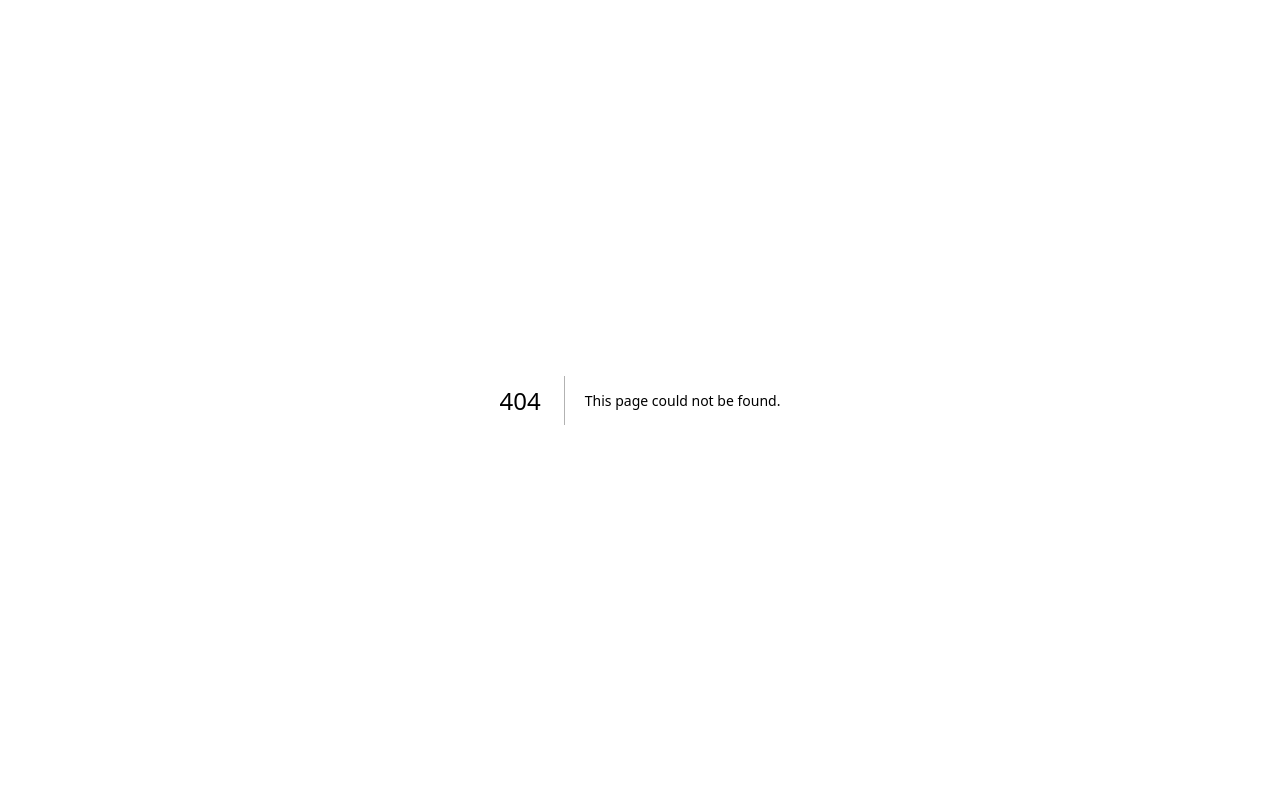
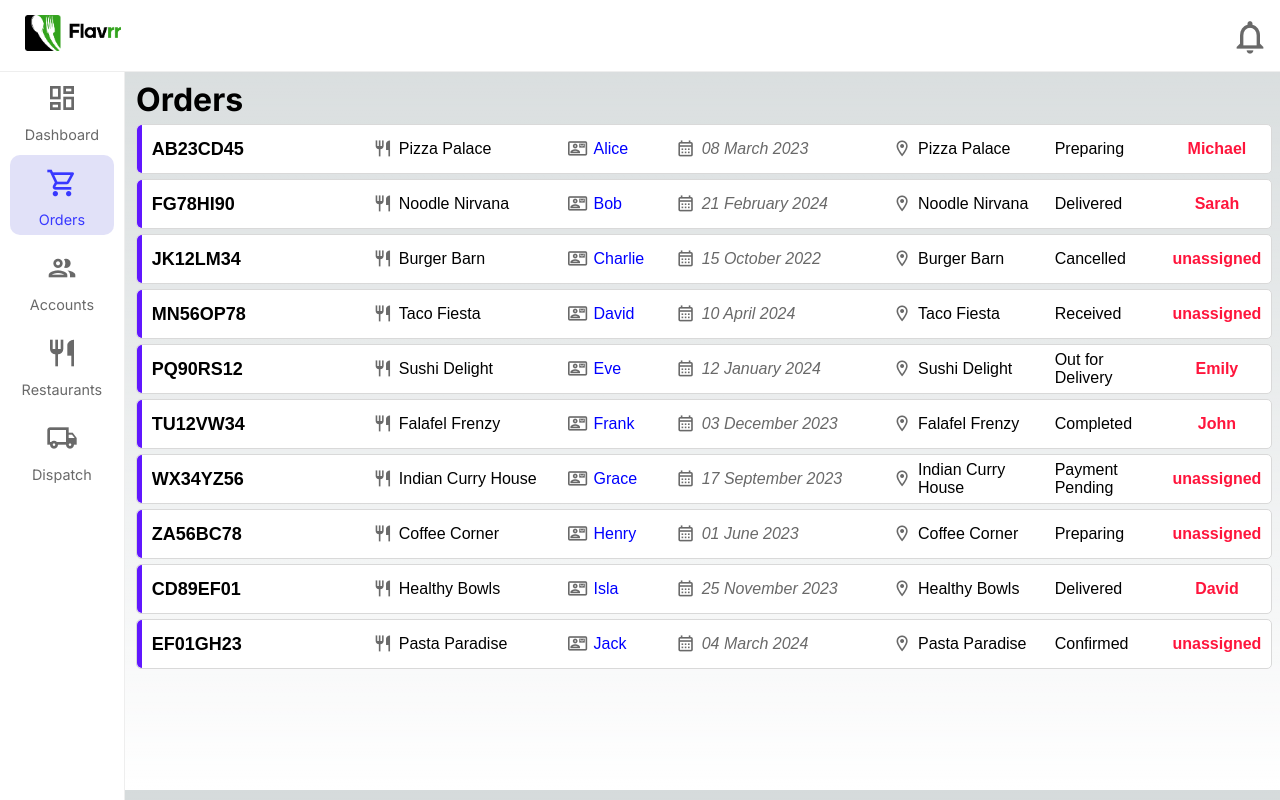
Before and after one commit to SpiceBlock/flavrradmin, a Next.js app: page /orders in a window 1280 px wide. Before the commit this address had no page. Built offline with nearby package versions, Linux system fonts and the light colour scheme.

Commit message:
designed the order page

```diff
--- /dev/null
+++ b/src/app/orders/page.tsx
@@ -0,0 +1,4 @@
+import Orders from "@/core/pages/orders/Orders"
+import AppWrapper from "@/core/wrappers/AppWrapper"
+
+export default AppWrapper(Orders, 'Orders')
--- a/src/app/page.tsx
+++ b/src/app/page.tsx
@@ -7,10 +7,7 @@ export default function Home() {
 
   return (
     <main className={""}>
-       <div>
-      <Navbar />
-     <Sidebar />
-    </div>
+
     </main>
   );
 }
--- a/src/core/components/atoms/Logo.module.scss
+++ b/src/core/components/atoms/Logo.module.scss
@@ -1,9 +1,9 @@
 .logodiv {
-    margin: 10px 20px;
-    height: 50px;
-    width: 50px;
+    margin: 15px 25px;
+    height: 50%;
     display: flex;
     justify-content: center;
+    align-items: center;
     img {
         height: 100%;
         width: 100%;
--- a/src/core/components/organisms/Navbar.module.scss
+++ b/src/core/components/organisms/Navbar.module.scss
@@ -1,5 +1,5 @@
 .navbarmain {
-    height: 4rem;
+    height: 4.5rem;
     background: white;
     border-bottom: 1px solid #6969691d;
     color: #696969;
--- /dev/null
+++ b/src/core/pages/orders/Orders.tsx
@@ -0,0 +1,101 @@
+"use client"
+import OrderRow from "./components/OrderRow";
+
+
+const randomOrders = [
+    {
+        id: "AB23CD45",
+        username: "Alice",
+        date: "08 March 2023",
+        restaurant: "Pizza Palace",
+        status: "Preparing",
+        dispatchRider: "Michael"
+    },
+    {
+        id: "FG78HI90",
+        username: "Bob",
+        date: "21 February 2024",
+        restaurant: "Noodle Nirvana",
+        status: "Delivered",
+        dispatchRider: "Sarah"
+    },
+    {
+        id: "JK12LM34",
+        username: "Charlie",
+        date: "15 October 2022",
+        restaurant: "Burger Barn",
+        status: "Cancelled",
+        dispatchRider: "unassigned"
+    },
+    {
+        id: "MN56OP78",
+        username: "David",
+        date: "10 April 2024", // Today's date!
+        restaurant: "Taco Fiesta",
+        status: "Received",
+        dispatchRider: "unassigned"
+    },
+    {
+        id: "PQ90RS12",
+        username: "Eve",
+        date: "12 January 2024",
+        restaurant: "Sushi Delight",
+        status: "Out for Delivery",
+        dispatchRider: "Emily"
+    },
+    {
+        id: "TU12VW34",
+        username: "Frank",
+        date: "03 December 2023",
+        restaurant: "Falafel Frenzy",
+        status: "Completed",
+        dispatchRider: "John"
+    },
+    {
+        id: "WX34YZ56",
+        username: "Grace",
+        date: "17 September 2023",
+        restaurant: "Indian Curry House",
+        status: "Payment Pending",
+        dispatchRider: "unassigned"
+    },
+    {
+        id: "ZA56BC78",
+        username: "Henry",
+        date: "01 June 2023",
+        restaurant: "Coffee Corner",
+        status: "Preparing",
+        dispatchRider: "unassigned"
+    },
+    {
+        id: "CD89EF01",
+        username: "Isla",
+        date: "25 November 2023",
+        restaurant: "Healthy Bowls",
+        status: "Delivered",
+        dispatchRider: "David"
+    },
+    {
+        id: "EF01GH23",
+        username: "Jack",
+        date: "04 March 2024",
+        restaurant: "Pasta Paradise",
+        status: "Confirmed",
+        dispatchRider: "unassigned"
+    }
+];
+
+
+export default function Orders() {
+    return (
+        <div>
+            {
+                randomOrders.map((order) => {
+                    return (
+                            <OrderRow order={order} />
+                    )
+                })
+            }
+        </div>
+    )
+}
--- /dev/null
+++ b/src/core/pages/orders/components/OrderRow.module.scss
@@ -0,0 +1,161 @@
+.order {
+    font-family: "Mulish", sans-serif;
+    width: inherit;
+    border-top-right-radius: 5px;
+    border-bottom-right-radius: 5px;
+    display: flex;
+    background: white;
+    align-items: center;
+    min-height: 3rem;
+    border-radius: 5px;
+    border: 1px solid #d9d9d9;
+    cursor: pointer;
+    transition: scale 0.2s ease-in;
+    margin: 5px 0;
+
+    &:hover {
+      scale: 1.0034;
+    }
+
+    @media screen and (max-width: 736px) {
+      margin-left: 5px;
+      position: relative;
+      display: flex;
+      flex-direction: column;
+      width: calc(100vw - 30px);
+      height: auto;
+      padding: 10px;
+      align-items: baseline;
+      gap: 0.2rem;
+
+      &:hover {
+        scale: 1;
+        background: rgb(244, 244, 244);
+      }
+    }
+  }
+
+  .marker {
+    width: 5px;
+    height: 3rem;
+    border-bottom-left-radius: 5px;
+    border-top-left-radius: 5px;
+    margin-right: 10px;
+
+    @media screen and (max-width: 736px) {
+      position: absolute;
+      display: flex;
+      flex-direction: column;
+      height: auto;
+      align-items: baseline;
+      width: 3px;
+      margin-left: -10px;
+      margin-top: -10px;
+      z-index: 999;
+    }
+  }
+
+  .orderTitle {
+    width: 20%;
+    max-width: 16%;
+    margin-right: 40px;
+    font-weight: bold;
+    overflow: hidden;
+    font-size: 18px !important;
+    text-overflow: ellipsis;
+    height: 20px;
+    white-space: nowrap;
+
+    @media screen and (max-width: 736px) {
+      width: 90%;
+      text-overflow: ellipsis;
+      max-width: 90%;
+      height: 20px;
+      display: flex;
+    }
+  }
+
+  .orderCategory {
+    width: 18%;
+    display: flex;
+    align-items: center;
+    gap: 0.4rem;
+
+    i {
+      font-size: 1.2rem;
+      color: #696969;
+    }
+
+    @media screen and (max-width: 736px) {
+      width: 100%;
+    }
+  }
+
+  .requesterDetail {
+    width: 10%;
+    display: flex;
+    align-items: center;
+    gap: 0.4rem;
+
+    i {
+      font-size: 1.2rem;
+      color: #696969;
+    }
+    @media screen and (max-width: 736px) {
+      width: 100%;
+    }
+    span {
+      color: blue;
+    }
+  }
+
+  .dateAndTime {
+    width: 20%;
+    font-style: italic;
+    color: #696969;
+    display: flex;
+    align-items: center;
+    gap: 0.4rem;
+
+    i {
+      font-size: 1.2rem;
+      color: #696969;
+    }
+    @media screen and (max-width: 736px) {
+      width: 100%;
+    }
+  }
+
+  .location {
+    width: 15%;
+    display: flex;
+    align-items: center;
+    gap: 0.4rem;
+
+    i {
+      font-size: 1.2rem;
+      color: #696969;
+    }
+    @media screen and (max-width: 736px) {
+      width: 100%;
+    }
+  }
+
+  .reportTag {
+    width: 10%;
+    display: flex;
+
+    @media screen and (max-width: 736px) {
+      width: 100%;
+      justify-content: baseline;
+    }
+  }
+
+  .hashtag {
+    width: 10%;
+    display: flex;
+    align-items: center;
+    justify-content: center;
+    font-weight: bold;
+    color: rgb(255, 21, 60);
+  }
--- /dev/null
+++ b/src/core/pages/orders/components/OrderRow.tsx
@@ -0,0 +1,42 @@
+import React from "react";
+import styles from "./OrderRow.module.scss";
+import Link from "next/link";
+
+interface OrderProps {
+  order: any
+}
+
+function OrderRow({ order }: OrderProps) {
+  return (
+    <Link href={`/app/orders/${order.id}`}>
+      <div className={styles.order}>
+        <div className={styles.marker} style={{background: status === "Pending" ? 'red' : 'rgb(96, 23, 255)'}}/>
+        <div className={styles.orderTitle}>
+         {order.id}
+        </div>
+        <div className={styles.orderCategory}>
+          <i className="material-icons-outlined">restaurant</i>
+          <span>{order.restaurant}</span>
+        </div>
+        <div className={styles.requesterDetail}>
+          <i className="material-icons-outlined">contact_mail</i>
+          <span>{order.username}</span>
+        </div>
+        <div className={styles.dateAndTime}>
+          <i className="material-icons-outlined">calendar_month</i>
+          <span>{order.date}</span>
+        </div>
+        <div className={styles.location}>
+          <i className="material-icons-outlined">location_on</i>
+          <span>{order.restaurant}</span>
+        </div>
+        <div className={styles.reportTag}>
+          {order.status}
+        </div>
+        <div className={styles.hashtag}>{order.dispatchRider}</div>
+      </div>
+    </Link>
+  );
+}
+
+export default OrderRow;
--- /dev/null
+++ b/src/core/wrappers/AppWrapper.module.scss
@@ -0,0 +1,5 @@
+.page {
+    padding-top: 5rem;
+    margin-left: 8.5rem;
+    width: calc(100% - 9rem);
+}
--- /dev/null
+++ b/src/core/wrappers/AppWrapper.tsx
@@ -0,0 +1,32 @@
+import React from 'react';
+import styles from './AppWrapper.module.scss'
+import Navbar from '../components/organisms/Navbar';
+import Sidebar from '../components/organisms/Sidebar';
+
+
+let viewHeight: string
+
+if (typeof window !== "undefined") {
+  viewHeight = `calc(${window.innerHeight}px - 10px)`
+} else {
+  viewHeight = `calc(100vh - 10px)`
+}
+
+const AppWrapper = (Page: any, title: string): any => {
+  async function AppPage() {
+
+    return (
+      <div className={styles.mainApp} style={{ height: viewHeight }}>
+        <Navbar />
+        <Sidebar />
+        <div className={styles.page}>
+          <h1 className={styles.headertitle}>{title}</h1>
+          <Page />
+        </div>
+      </div>
+    )
+  }
+  return AppPage;
+}
+
+export default AppWrapper
```
Also changed, not shown: src/core/assets/images/icon.png.
